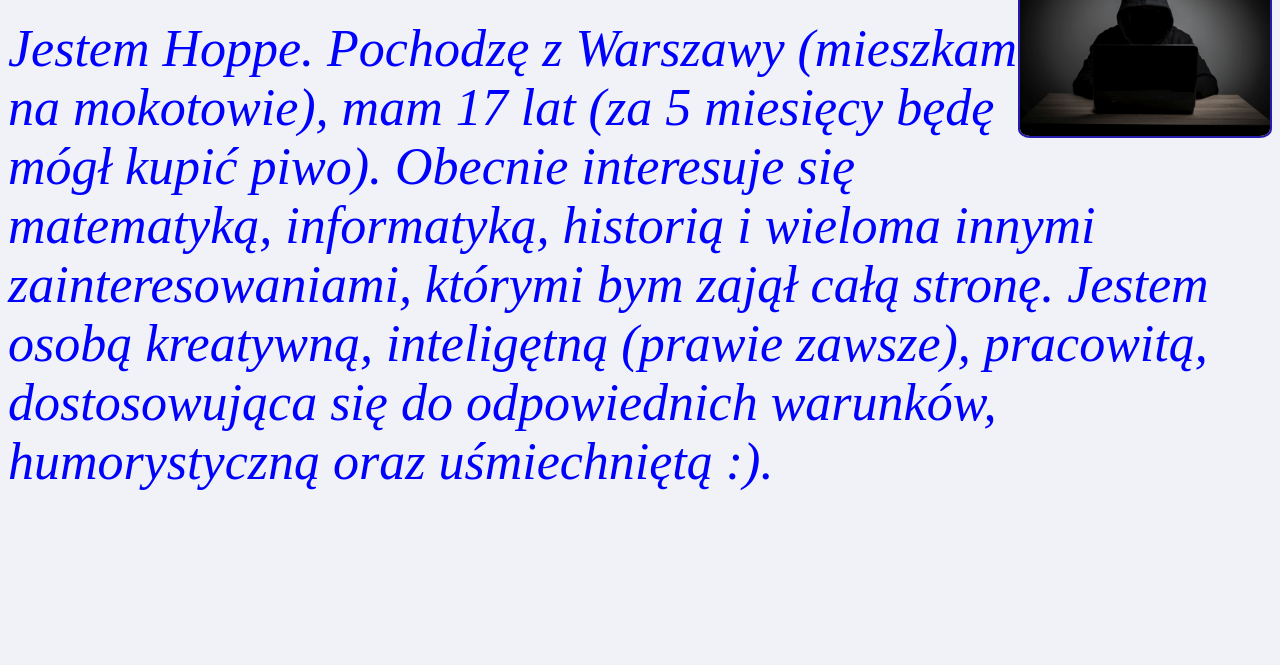
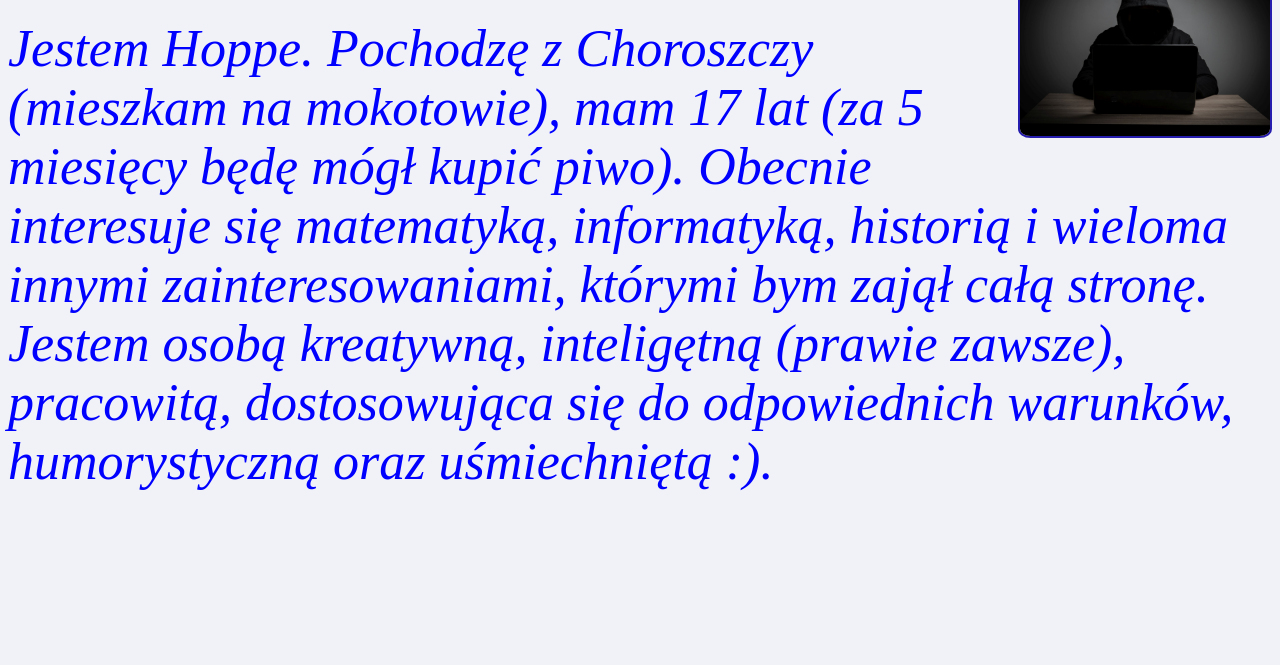
Before and after one commit to MaxKapibara/MaxKapibara.github.io, a plain HTML site: page index.html in a window 1280 px wide. Shown: the part 61-726 px from the top of the page. Drawn offline with Linux system fonts and the light colour scheme.

Commit message:
Update index.html

```diff
--- a/index.html
+++ b/index.html
@@ -9,8 +9,7 @@
         <img src="thomas.jpg" alt="Tajemniczy informatyk">
          <center><h1 class="h1">Moje CV</h1></center>
         <section>
-            <margin: 200px;>
-            <i>Jestem Hoppe. Pochodzę z Warszawy (mieszkam na mokotowie), mam 17 lat (za 5 miesięcy będę mógł kupić piwo). Obecnie interesuje się matematyką, informatyką, historią i wieloma innymi zainteresowaniami, którymi bym zajął całą stronę. Jestem osobą kreatywną, inteligętną (prawie zawsze), pracowitą, dostosowująca się do odpowiednich warunków, humorystyczną oraz uśmiechniętą :).</i> <br><br>
+            <i>Jestem Hoppe. Pochodzę z Choroszczy (mieszkam na mokotowie), mam 17 lat (za 5 miesięcy będę mógł kupić piwo). Obecnie interesuje się matematyką, informatyką, historią i wieloma innymi zainteresowaniami, którymi bym zajął całą stronę. Jestem osobą kreatywną, inteligętną (prawie zawsze), pracowitą, dostosowująca się do odpowiednich warunków, humorystyczną oraz uśmiechniętą :).</i> <br><br>
         </section>
         <section>
             <table>
```
